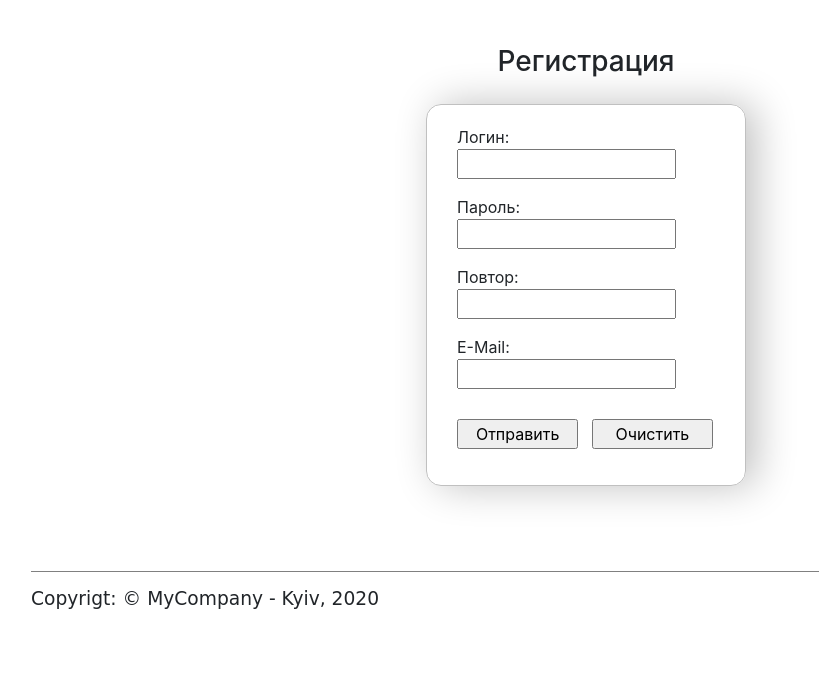
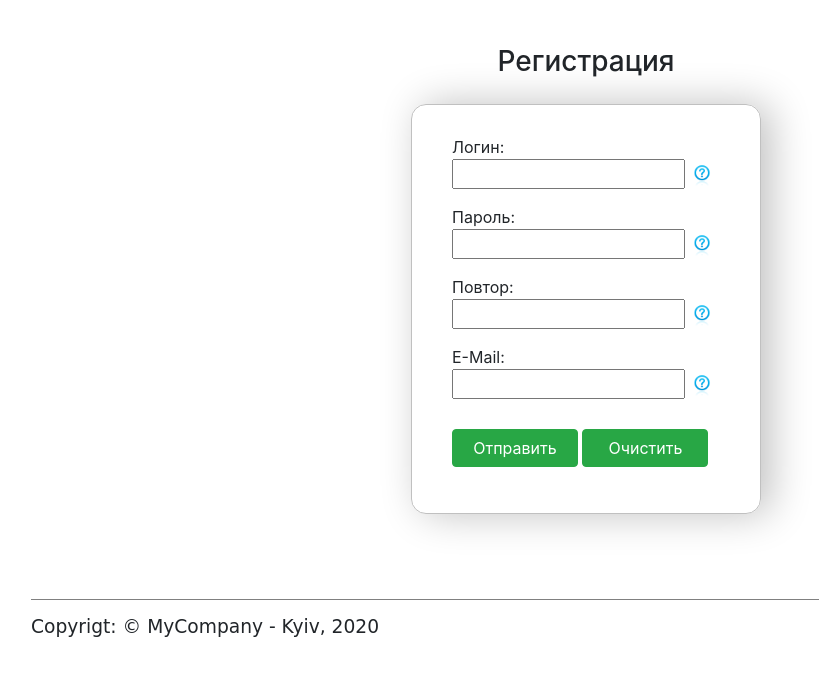
Before and after one commit to softmasterlab/univer, a Django app: page /account/reg in a window 1280 px wide. Shown: the part 56-732 px from the top of the page, without its empty margins (54-873 px from the left). Run offline with Django 3.2, Linux system fonts and the light colour scheme; some libraries are stand-ins or nearby versions.

Commit message:
Добавлены декорации в форму регистрации и дописан полный сценарий валидации

```diff
--- a/templates/account/reg.html
+++ b/templates/account/reg.html
@@ -4,55 +4,55 @@
 {% block caption %} Страница Регитсрации {% endblock caption %}
 
 {% block content %}
+    {% load static %}
     <!-- Форма регистрации: -->
     <div class="container" style="text-align: center; margin-top: 45px; margin-bottom: 45px">
         <h3>Регистрация</h3>
         <form id="form1" method="post" action="/account/reg" onsubmit="return false">
             {% csrf_token %}
-            <p>
+            <div class="form-group">
                 Логин:<br>
                 <input type="text" id="login" name="login" required/>
-                <img id="login_ico" src="" class="icon">
+                <img id="login_ico" src="{% static 'img/question.png' %}" class="icon">
                 <div id="login_err" class="err"></div>
-            </p>
-            <p>
+            </div>
+            <div class="form-group">
                 Пароль:<br>
                 <input type="password" id="pass1" name="pass1" required/>
-                <img id="pass1_ico" src="" class="icon">
+                <img id="pass1_ico" src="{% static 'img/question.png' %}" class="icon">
                 <div id="pass1_err" class="err"></div>
-            </p>
-            <p>
+            </div>
+            <div class="form-group">
                 Повтор:<br>
                 <input type="password" id="pass2" name="pass2" required/>
-                <img id="pass2_ico" src="" class="icon">
+                <img id="pass2_ico" src="{% static 'img/question.png' %}" class="icon">
                 <div id="pass2_err" class="err"></div>
-            </p>
-            <p>
+            </div>
+            <div class="form-group">
                 E-Mail:<br>
                 <input type="email" id="email" name="email" required/>
-                <img id="email_ico" src="" class="icon">
+                <img id="email_ico" src="{% static 'img/question.png' %}" class="icon">
                 <div id="email_err" class="err"></div>
-            </p>
+            </div>
             <p style="margin-top: 30px">
-                <input id="submit" type="submit" value="Отправить" class="b1"/>
-                &nbsp;
-                <input type="reset" value="Очистить" class="b1"/>
+                <input id="submit" type="submit" value="Отправить" class="btn btn-success" style="width: 47%"/>
+                <input id="reset" type="reset" value="Очистить" class="btn btn-success" style="width: 47%"/>
             </p>
         </form>
     </div>
     <!-- Таблица стилей для формы регистрации -->
     <style>
         #form1 {
-            width: 320px;
+            width: 350px;
             border: 1px solid silver;
             border-radius: 15px;
             margin: 25px auto;
-            padding: 20px 30px;
+            padding: 30px 40px;
             text-align: left;
             box-shadow: 0 0 silver, 10px 0px 40px silver;
         }
         input {
-            width: 85%;
+            width: 87%;
         }
         .b1 {
             width: 47%;
```
Also changed, not shown: static/js/reg.js (+27 -6 lines), static/img/question.png (added).
